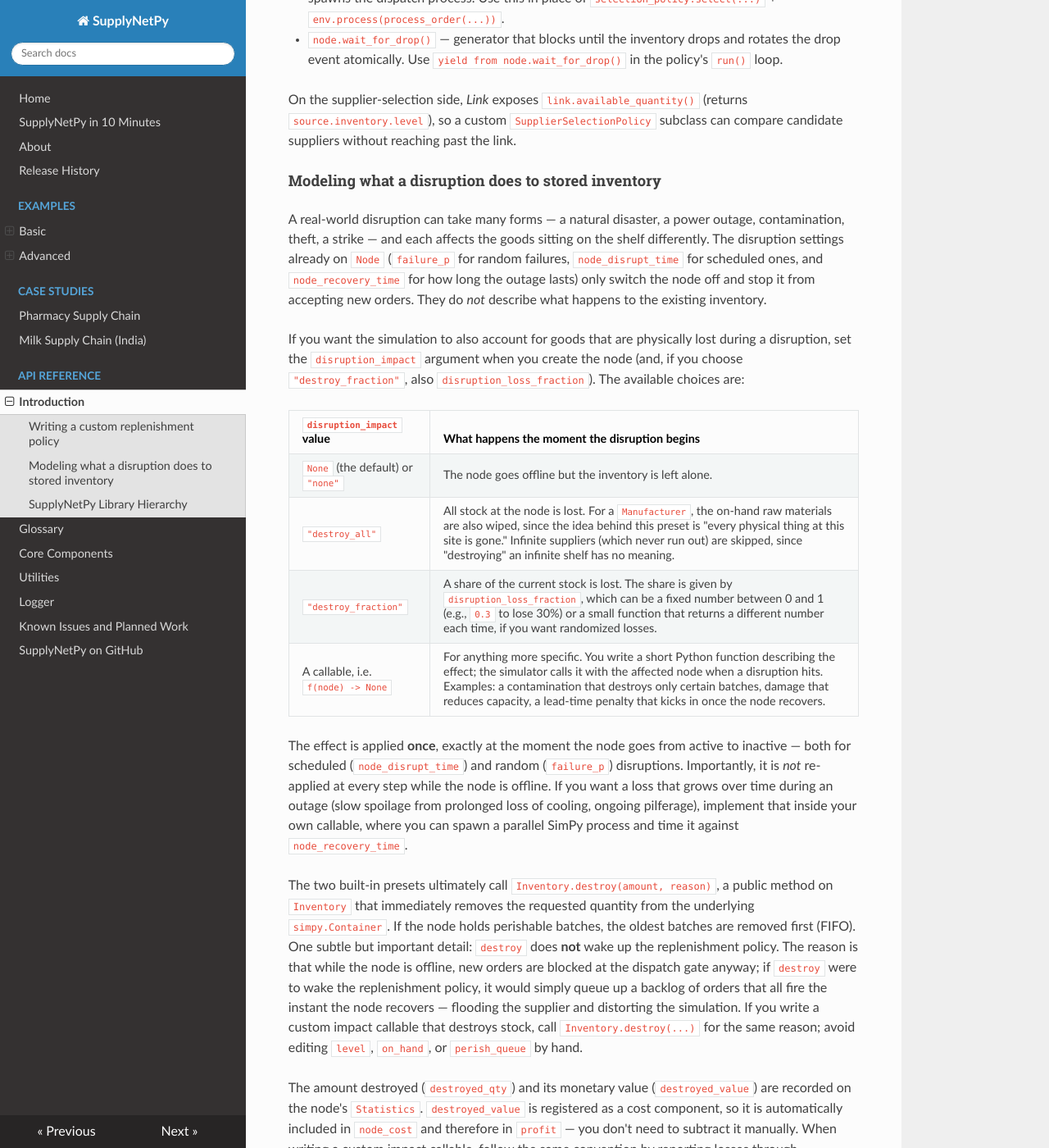
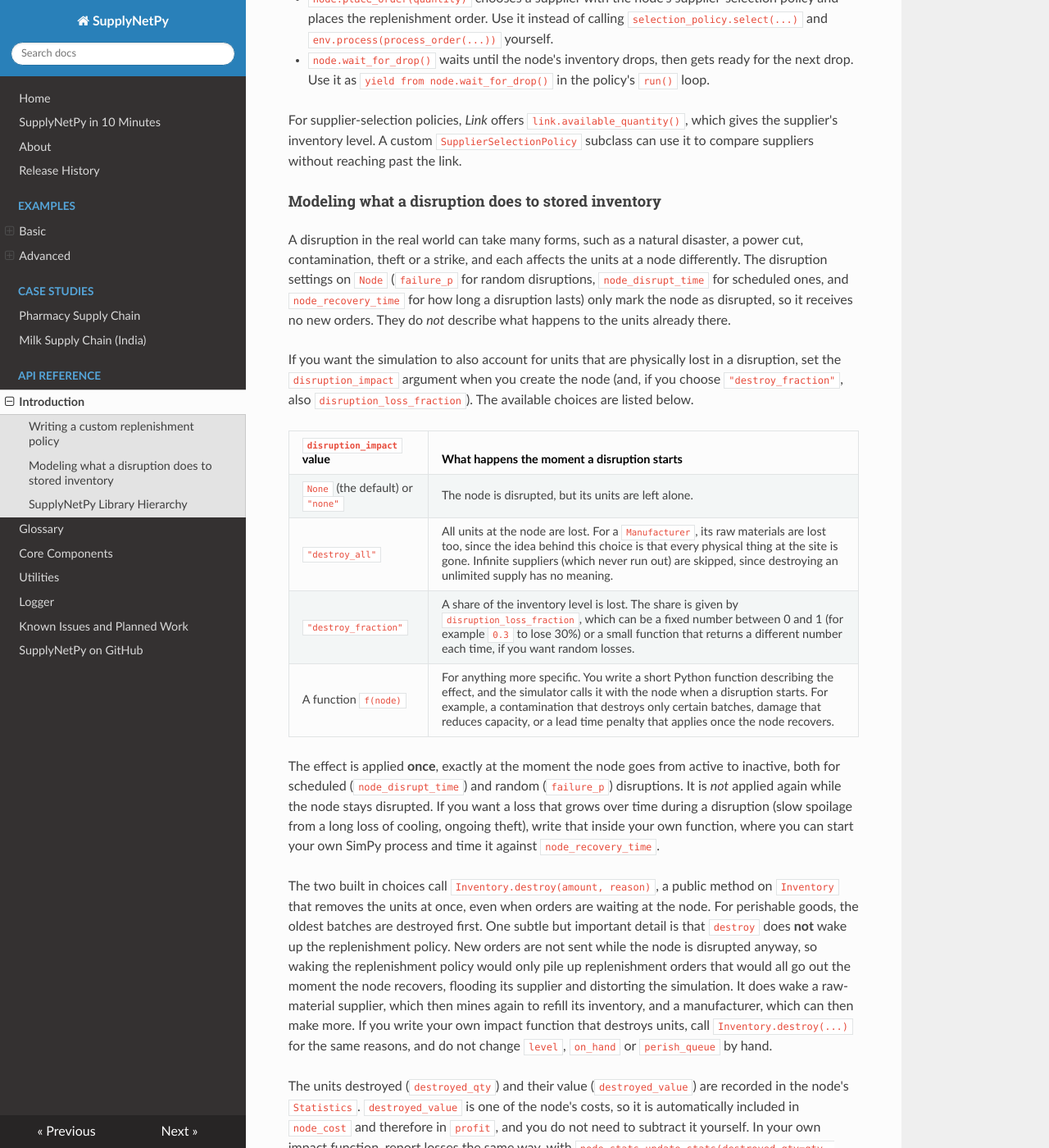
Before and after one commit to SupplyChainSimulation/SupplyNetPy, an MkDocs documentation site: the page built from docs/api-reference/api-intro.md, in a window 1280 px wide and 1400 px high, scrolled down 1066 px. Shown: the whole window at 82% size. Built offline with MkDocs 1.6.1, drawn with Linux system fonts in a browser that asks for light colours; nearby versions of some CDN libraries; some of the changed text lies outside the part shown.

Commit message:
Use glossary terms in the docs
API introduction; also corrects how position() and destroy() are described.

Co-Authored-By: Claude Opus 5.5 <noreply@anthropic.com>

````diff
--- a/docs/api-reference/api-intro.md
+++ b/docs/api-reference/api-intro.md
@@ -1,10 +1,10 @@
 ## SupplyNetPy API Reference
 
-__SupplyNetPy__ includes a sub-module called __Components__, which facilitates the creation of supply chain networks by providing essential components such as nodes, links, and demand, and assembling them into a network. The __Components__ module contains three sub-modules: __core__, __logger__, and __utilities__.
+__SupplyNetPy__ includes a submodule called __Components__, which helps you create supply chain networks by providing their parts, such as nodes, links and customer demands, and assembling them into a network. The __Components__ module contains three submodules, __core__, __logger__ and __utilities__. The words used on these pages are explained in the [Glossary](../glossary.md).
 
-The __core__ module is responsible for creating supply chain components. It includes classes such as _RawMaterial_, _Product_, _Inventory_, _Node_, _Link_, _Supplier_, _Manufacturer_, _InventoryNode_, and _Demand_, the replenishment policies (_SSReplenishment_, _RQReplenishment_, _PeriodicReplenishment_), and the supplier-selection policies (_SelectFirst_, _SelectAvailable_, _SelectCheapest_, _SelectFastest_). Any new node created using these classes will be instantiated within a SimPy environment. The _Inventory_ class is responsible for monitoring inventories. By default, the classes in the core module support single-product inventories. The _Inventory_ class wraps a SimPy _Container_ to implement the basic behavior of an inventory, including routines to record inventory level changes. If users wish to create a different inventory type with custom behavior, they can do so by extending either _Inventory_ or SimPy _Container_. The core module also exports `set_seed(seed)` for seeding the library-wide default RNG used for probabilistic disruption, so runs can be made reproducible.
+The __core__ module creates the parts of a supply chain. It includes the classes _RawMaterial_, _Product_, _Inventory_, _Node_, _Link_, _Supplier_, _Manufacturer_, _InventoryNode_ and _Demand_, the replenishment policies (_SSReplenishment_, _RQReplenishment_, _PeriodicReplenishment_), and the supplier-selection policies (_SelectFirst_, _SelectAvailable_, _SelectCheapest_, _SelectFastest_). Every node created with these classes runs in a SimPy environment. The _Inventory_ class keeps the inventory of a node. By default, each inventory holds a single product. The _Inventory_ class keeps its units in a SimPy _Container_, and can also record how the inventory level changes. If you want a different kind of inventory with custom behavior, you can extend _Inventory_ or SimPy _Container_. The core module also exports `set_seed(seed)`, which seeds the random number generator the whole library uses for random disruptions, so runs can be repeated exactly.
 
-The `node_type` argument on `Node` / `Supplier` / `InventoryNode` / `Demand` is validated against the `NodeType` str-enum (also exported from the core module). Accepted values are `infinite_supplier`, `supplier`, `manufacturer`, `factory`, `warehouse`, `distributor`, `retailer`, `store`, `shop`, and `demand`. You can pass either a string (case-insensitive) or the enum member for IDE autocomplete:
+The `node_type` argument of `Node`, `Supplier`, `InventoryNode` and `Demand` is checked against the `NodeType` enum (also exported from the core module). The accepted values are `infinite_supplier`, `supplier`, `manufacturer`, `factory`, `warehouse`, `distributor`, `retailer`, `store`, `shop` and `demand`. Some of them are different names for the same kind of node (`factory` is the same as `manufacturer`, and `warehouse`, `distributor`, `retailer`, `store` and `shop` all create an `InventoryNode`). You can pass either a string, in any letter case, or the enum member, which your editor can suggest as you type.
 
 ```python
 scm.Supplier(env=env, ID="S1", name="S1", node_type="supplier")
@@ -13,40 +13,40 @@ scm.Supplier(env=env, ID="S1", name="S1", node_type=scm.NodeType.SUPPLIER)
 
 #### Writing a custom replenishment policy
 
-The built-in replenishment policies (_SSReplenishment_, _RQReplenishment_, _PeriodicReplenishment_) communicate with the node they belong to through a small set of helper methods on _Node_, rather than reading or writing the node's internal attributes directly. A user-defined `InventoryReplenishment` subclass should use the same helpers so that it stays decoupled from the internal layout of `Node`:
+The built in replenishment policies (_SSReplenishment_, _RQReplenishment_, _PeriodicReplenishment_) work with the node they belong to through a small set of helper methods on _Node_, rather than reading or changing the node's internal attributes directly. Your own `InventoryReplenishment` subclass should use the same helpers, so that it does not depend on how `Node` is built inside.
 
-- `node.position()` — current backorder-aware inventory position (`on_hand - stats.backorder[1]`). Use this in place of reading `node.inventory.on_hand` and `node.stats.backorder[1]` separately.
-- `node.place_order(quantity)` — picks a supplier via the node's supplier-selection policy and spawns the dispatch process. Use this in place of `selection_policy.select(...)` + `env.process(process_order(...))`.
-- `node.wait_for_drop()` — generator that blocks until the inventory drops and rotates the drop event atomically. Use `yield from node.wait_for_drop()` in the policy's `run()` loop.
+* `node.position()` returns the inventory position (the inventory level, plus the units in transit, minus the units the node still owes to other sites and to waiting customers). Use it instead of working the position out yourself from `node.inventory.on_hand` and `node.stats.backorder`.
+* `node.place_order(quantity)` chooses a supplier with the node's supplier-selection policy and places the replenishment order. Use it instead of calling `selection_policy.select(...)` and `env.process(process_order(...))` yourself.
+* `node.wait_for_drop()` waits until the node's inventory drops, then gets ready for the next drop. Use it as `yield from node.wait_for_drop()` in the policy's `run()` loop.
 
-On the supplier-selection side, _Link_ exposes `link.available_quantity()` (returns `source.inventory.level`), so a custom `SupplierSelectionPolicy` subclass can compare candidate suppliers without reaching past the link.
+For supplier-selection policies, _Link_ offers `link.available_quantity()`, which gives the supplier's inventory level. A custom `SupplierSelectionPolicy` subclass can use it to compare suppliers without reaching past the link.
 
 #### Modeling what a disruption does to stored inventory
 
-A real-world disruption can take many forms — a natural disaster, a power outage, contamination, theft, a strike — and each affects the goods sitting on the shelf differently. The disruption settings already on `Node` (`failure_p` for random failures, `node_disrupt_time` for scheduled ones, and `node_recovery_time` for how long the outage lasts) only switch the node off and stop it from accepting new orders. They do *not* describe what happens to the existing inventory.
+A disruption in the real world can take many forms, such as a natural disaster, a power cut, contamination, theft or a strike, and each affects the units at a node differently. The disruption settings on `Node` (`failure_p` for random disruptions, `node_disrupt_time` for scheduled ones, and `node_recovery_time` for how long a disruption lasts) only mark the node as disrupted, so it receives no new orders. They do *not* describe what happens to the units already there.
 
-If you want the simulation to also account for goods that are physically lost during a disruption, set the `disruption_impact` argument when you create the node (and, if you choose `"destroy_fraction"`, also `disruption_loss_fraction`). The available choices are:
+If you want the simulation to also account for units that are physically lost in a disruption, set the `disruption_impact` argument when you create the node (and, if you choose `"destroy_fraction"`, also `disruption_loss_fraction`). The available choices are listed below.
 
-| `disruption_impact` value | What happens the moment the disruption begins |
+| `disruption_impact` value | What happens the moment a disruption starts |
 | --- | --- |
-| `None` (the default) or `"none"` | The node goes offline but the inventory is left alone. |
-| `"destroy_all"` | All stock at the node is lost. For a `Manufacturer`, the on-hand raw materials are also wiped, since the idea behind this preset is "every physical thing at this site is gone." Infinite suppliers (which never run out) are skipped, since "destroying" an infinite shelf has no meaning. |
-| `"destroy_fraction"` | A share of the current stock is lost. The share is given by `disruption_loss_fraction`, which can be a fixed number between 0 and 1 (e.g., `0.3` to lose 30%) or a small function that returns a different number each time, if you want randomized losses. |
-| A callable, i.e. `f(node) -> None` | For anything more specific. You write a short Python function describing the effect; the simulator calls it with the affected node when a disruption hits. Examples: a contamination that destroys only certain batches, damage that reduces capacity, a lead-time penalty that kicks in once the node recovers. |
+| `None` (the default) or `"none"` | The node is disrupted, but its units are left alone. |
+| `"destroy_all"` | All units at the node are lost. For a `Manufacturer`, its raw materials are lost too, since the idea behind this choice is that every physical thing at the site is gone. Infinite suppliers (which never run out) are skipped, since destroying an unlimited supply has no meaning. |
+| `"destroy_fraction"` | A share of the inventory level is lost. The share is given by `disruption_loss_fraction`, which can be a fixed number between 0 and 1 (for example `0.3` to lose 30%) or a small function that returns a different number each time, if you want random losses. |
+| A function `f(node)` | For anything more specific. You write a short Python function describing the effect, and the simulator calls it with the node when a disruption starts. For example, a contamination that destroys only certain batches, damage that reduces capacity, or a lead time penalty that applies once the node recovers. |
 
-The effect is applied **once**, exactly at the moment the node goes from active to inactive — both for scheduled (`node_disrupt_time`) and random (`failure_p`) disruptions. Importantly, it is *not* re-applied at every step while the node is offline. If you want a loss that grows over time during an outage (slow spoilage from prolonged loss of cooling, ongoing pilferage), implement that inside your own callable, where you can spawn a parallel SimPy process and time it against `node_recovery_time`.
+The effect is applied **once**, exactly at the moment the node goes from active to inactive, both for scheduled (`node_disrupt_time`) and random (`failure_p`) disruptions. It is *not* applied again while the node stays disrupted. If you want a loss that grows over time during a disruption (slow spoilage from a long loss of cooling, ongoing theft), write that inside your own function, where you can start your own SimPy process and time it against `node_recovery_time`.
 
-The two built-in presets ultimately call `Inventory.destroy(amount, reason)`, a public method on `Inventory` that immediately removes the requested quantity from the underlying `simpy.Container`. If the node holds perishable batches, the oldest batches are removed first (FIFO). One subtle but important detail: `destroy` does **not** wake up the replenishment policy. The reason is that while the node is offline, new orders are blocked at the dispatch gate anyway; if `destroy` were to wake the replenishment policy, it would simply queue up a backlog of orders that all fire the instant the node recovers — flooding the supplier and distorting the simulation. If you write a custom impact callable that destroys stock, call `Inventory.destroy(...)` for the same reason; avoid editing `level`, `on_hand`, or `perish_queue` by hand.
+The two built in choices call `Inventory.destroy(amount, reason)`, a public method on `Inventory` that removes the units at once, even when orders are waiting at the node. For perishable goods, the oldest batches are destroyed first. One subtle but important detail is that `destroy` does **not** wake up the replenishment policy. New orders are not sent while the node is disrupted anyway, so waking the replenishment policy would only pile up replenishment orders that would all go out the moment the node recovers, flooding its supplier and distorting the simulation. It does wake a raw-material supplier, which then mines again to refill its inventory, and a manufacturer, which can then make more. If you write your own impact function that destroys units, call `Inventory.destroy(...)` for the same reasons, and do not change `level`, `on_hand` or `perish_queue` by hand.
 
-The amount destroyed (`destroyed_qty`) and its monetary value (`destroyed_value`) are recorded on the node's `Statistics`. `destroyed_value` is registered as a cost component, so it is automatically included in `node_cost` and therefore in `profit` — you don't need to subtract it manually. When writing a custom impact callable, follow the same convention by reporting losses through `node.stats.update_stats(destroyed_qty=qty, destroyed_value=qty * unit_cost)`, rather than inventing parallel statistics that the simulator won't know about.
+The units destroyed (`destroyed_qty`) and their value (`destroyed_value`) are recorded in the node's `Statistics`. `destroyed_value` is one of the node's costs, so it is automatically included in `node_cost` and therefore in `profit`, and you do not need to subtract it yourself. In your own impact function, report losses the same way, with `node.stats.update_stats(destroyed_qty=qty, destroyed_value=qty * unit_cost)`, rather than inventing separate statistics that the simulator will not know about.
 
-A short example:
+A short example.
 
 ```python
 import random
 import SupplyNetPy.Components as scm
 
-# Wipe everything when disruption hits — common for natural-disaster scenarios.
+# Destroy all units when a disruption starts, as in a natural disaster.
 distributor = scm.InventoryNode(
     env=env, ID="D1", name="D1", node_type="warehouse",
     capacity=200, initial_level=120, inventory_holding_cost=0.2,
@@ -56,20 +56,20 @@ distributor = scm.InventoryNode(
     disruption_impact="destroy_all",
 )
 
-# Power-outage style: each disruption spoils 10–40% of the current shelf.
+# Like a power cut, each disruption spoils between 10% and 40% of the inventory level.
 warehouse = scm.InventoryNode(
     ..., disruption_impact="destroy_fraction",
     disruption_loss_fraction=lambda: random.uniform(0.1, 0.4),
 )
 ```
 
-The __logger__ module is designed to maintain simulation logs. It includes the _GlobalLogger_ class, which serves as a common logger for all components within the environment. Users can configure this logger to save logs to a specific file or print them to the console. A package-level `global_logger` instance is also exported so users can call `scm.global_logger.disable_logging()` / `scm.global_logger.enable_logging()` to toggle all simulation logs at once.
+The __logger__ module keeps the simulation logs. It includes the _GlobalLogger_ class, a common logger for all the parts of the simulation. You can set it up to save logs to a file or to print them to the console. A `global_logger` instance for the whole package is also exported, so you can call `scm.global_logger.disable_logging()` or `scm.global_logger.enable_logging()` to switch all simulation logs off or on at once.
 
-The __utilities__ module provides useful Python routines to reduce manual work. It contains functions for creating supply chains (`create_sc_net`), running simulations (`simulate_sc_net`), and inspecting / visualizing the resulting network (`get_sc_net_info`, `print_node_wise_performance`, `visualize_sc_net`).
+The __utilities__ module provides useful Python functions that save manual work. It contains functions for creating supply chains (`create_sc_net`), running simulations (`simulate_sc_net`), and inspecting or drawing the resulting network (`get_sc_net_info`, `print_node_wise_performance`, `visualize_sc_net`).
 
-Note that `create_sc_net` accepts two interchangeable construction styles — plain `dict` netlists, or pre-built `Node` / `Link` / `Demand` objects — but each of its `nodes`, `links`, and `demands` arguments must be homogeneous: a list mixing dicts and pre-built objects is rejected up-front (the mixed case would cause dicts and objects to run against two different `simpy.Environment` instances). When any list contains pre-built objects you must also pass `env` explicitly, and each object's own `env` must match it.
+Note that `create_sc_net` accepts two interchangeable ways of building a network, plain `dict` descriptions or ready made `Node`, `Link` and `Demand` objects. But each of its `nodes`, `links` and `demands` lists must use only one of them. A list mixing dicts and ready made objects is rejected at once, because the dicts and the objects would otherwise run in two different SimPy environments. When any list contains ready made objects you must also pass `env` yourself, and each object's own `env` must be that same environment.
 
-The public API of each sub-module is declared via an explicit `__all__` list, and `SupplyNetPy.Components` re-exports these names explicitly — no wildcard imports. Module-level imports (SimPy, NumPy, NetworkX, Matplotlib, etc.) and internal constants are deliberately not reachable as `scm.<name>`.
+The public names of each submodule are listed explicitly in its `__all__`, and `SupplyNetPy.Components` exports exactly these names, with no wildcard imports. The modules the library itself imports (SimPy, NetworkX, Matplotlib and so on) and its internal constants are deliberately not reachable as `scm.<name>`.
 
 #### SupplyNetPy Library Hierarchy
 
````
